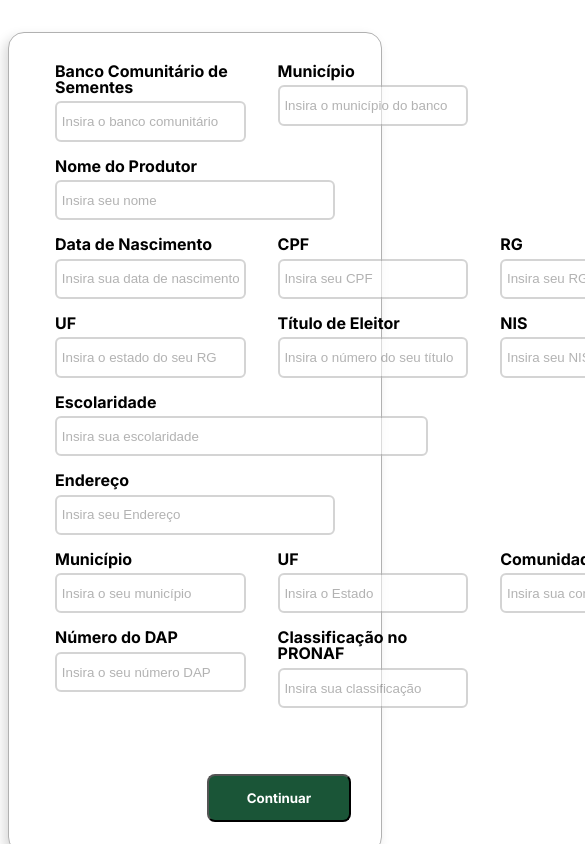
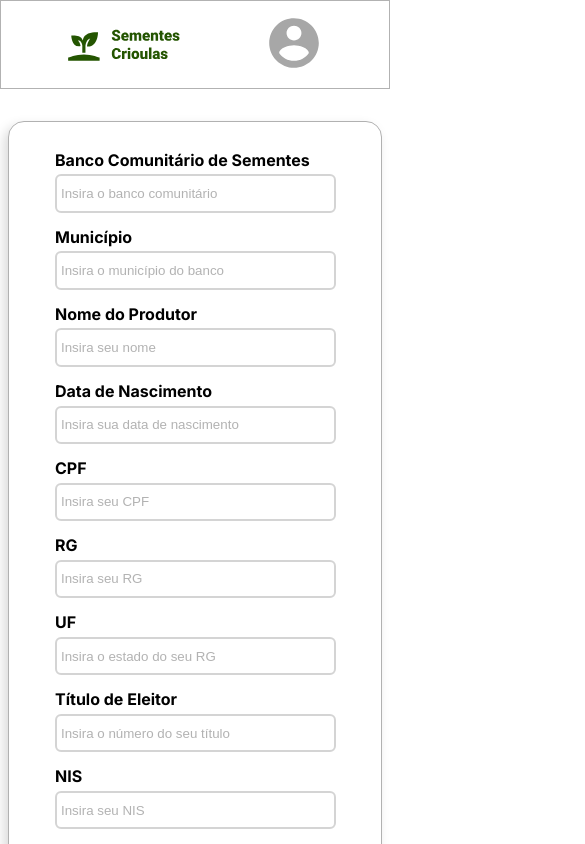
Before and after one commit to lmtsufape/coppabacs, a Next.js app in the folder frontend/: page /novoAssociado in a window 390 px wide. Shown: the top 844 px of the page, 585 px wide, since content can reach past the window. Built offline with nearby package versions, Linux system fonts and the light colour scheme.

Commit message:
:alien: Organizando a responsividade

```diff
--- a/frontend/src/app/novoAssociado/page.js
+++ b/frontend/src/app/novoAssociado/page.js
@@ -1,10 +1,12 @@
 import React from "react";
 import NewFarmerForm from "@/components/NewFarmerForm/IndexOne";
 import Footer from "@/components/Home/Footer";
+import Header from "@/components/Home/Header";
 
 export default function NewRegisterFarmer(){
     return(
         <div>
+            <Header/>
             <div>
             <NewFarmerForm/>
             </div>
--- a/frontend/src/components/FormPattern/Forms/forms.module.css
+++ b/frontend/src/components/FormPattern/Forms/forms.module.css
@@ -8,12 +8,12 @@
 }
 
 .form_control label{
-    margin-bottom: 0.4rem;
+    margin-bottom: 0.4em;
     font-weight: bold;
 }
 
 .form_control input{
-    padding: 0.3rem;
+    padding: 0.3em;
     border-radius: 6px;
     border: 2px solid #B1B1B1;
     opacity: 55%;
@@ -21,7 +21,7 @@
 }
 
 .form_control select{
-    padding: 0.3rem;
+    padding: 0.3em;
     border-radius: 6px;
     border: 2px solid #B1B1B1;
     opacity: 55%;
--- a/frontend/src/components/NewFarmerForm/Index.module.css
+++ /dev/null
@@ -1,61 +0,0 @@
-@import url('https://fonts.googleapis.com/css2?family=Inter:wght@400;500;600;700&display=swap');
-
-.boxForm{
-    display: block;
-    width: 80%;
-    max-width: 1500px;
-    min-width: none;
-    height: auto;
-    background-color: white;
-    padding: 30px;
-    margin: auto;
-    font-family: 'Inter', sans-serif;
-    justify-content: center;
-    align-items: center;
-    border-radius: 16px;
-    box-shadow: -4px 5px 12px 0px #00000026;
-    border: 0.5px solid #B1B1B1;
-    margin-top: 2em;
-}
-
-.boxForm Button{
-    display: block;
-    justify-content: flex-end;
-    margin-top: 50px;
-    margin-bottom: 0rem;
-    gap: 3%;
-}
-
-.buttonForm{
-    display: flex;
-    justify-content: right;
-}
-
-.threeSidedForm{
-    display: flex;
-    flex-direction: row;
-    justify-content: space-between;
-
-}
-.twoSidedForm{
-    display: flex;
-    flex-direction: row;
-    justify-content: space-between;
-}
-
-.biggerFormSize{
-    margin-left: 1rem;
-    margin-right: 1rem;
-}
-.largerFormSize{
-    width: 50rem;
-    margin-right: 1rem;
-    margin-left: 1rem;
-
-}
-
-.smallerFormSize{
-    width: 23.3rem;
-    margin-right: 1rem;
-    margin-left: 1rem;
-}
--- /dev/null
+++ b/frontend/src/components/NewFarmerForm/Index.module.scss
@@ -0,0 +1,112 @@
+@import url('https://fonts.googleapis.com/css2?family=Inter:wght@400;500;600;700&display=swap');
+
+.boxForm{
+    display: block;
+    width: 80%;
+    max-width: 1500px;
+    min-width: none;
+    height: auto;
+    background-color: white;
+    padding: 30px;
+    margin: auto;
+    font-family: 'Inter', sans-serif;
+    justify-content: center;
+    align-items: center;
+    border-radius: 16px;
+    box-shadow: -4px 5px 12px 0px #00000026;
+    border: 0.5px solid #B1B1B1;
+    margin-top: 2em;
+    margin-bottom: 5em;
+
+    Button{
+        display: block;
+        justify-content: flex-end;
+        margin-top: 50px;
+        margin-bottom: 0rem;
+        gap: 3%;
+
+    }
+    &__buttonForm{
+        display: flex;
+        justify-content: right;
+    }
+
+    @media screen and (max-width: 600px) {
+
+        .threeSidedForm{
+            flex-direction: column;
+            &__smallerFormSize{
+                width: 90%;
+                margin-right: 1em;
+                margin-left: 1em;
+            }
+        }
+        .twoSidedForm{
+            flex-direction: column;
+            &__smallerFormSize{
+                width: 90%;
+                margin-right: 1em;
+                margin-left: 1em;
+            }
+            &__largerFormSize{
+                width: 90%;
+                margin-right: 1em;
+                margin-left: 1em;
+            }
+        }
+        .biggerFormSize{
+            flex-direction: column;
+            width: 90%;
+        }
+        .largerFormSize{
+            flex-direction: column;
+            width: 90%;
+        }
+    }
+}
+
+
+.threeSidedForm{
+    display: flex;
+    flex-direction: row;
+
+
+    &__smallerFormSize{
+        width: 50%;
+        margin-right: 1em;
+        margin-left: 1em;
+        min-width: 25%;
+    }
+
+}
+.twoSidedForm{
+    display: flex;
+    flex-direction: row;
+
+
+    &__smallerFormSize{
+        width: 23.3em;
+        margin-right: 1em;
+        margin-left: 1em;
+    }
+    &__largerFormSize{
+        width: 70%;
+        margin-right: 1em;
+        margin-left: 1em;
+
+    }
+}
+
+.biggerFormSize{
+    width: 97.3%;
+    margin-left: 1em;
+    margin-right: 1em;
+    min-width: 50%;
+}
+.largerFormSize{
+    width: 50%;
+    margin-right: 1em;
+    margin-left: 1em;
+
+
+}
--- a/frontend/src/components/NewFarmerForm/IndexOne.js
+++ b/frontend/src/components/NewFarmerForm/IndexOne.js
@@ -1,8 +1,8 @@
 "use client"
 import React, { useState } from "react";
 import Input from "@/components/FormPattern/Forms/Input/input";
-import GreenButton from "@/components/FormPattern//Buttons/GreenButton";
-import styles from "@/components/NewFarmerForm/Index.module.css";
+import GreenButton from "@/components/FormPattern/Buttons/GreenButton";
+import styles from "@/components/NewFarmerForm/Index.module.scss";
 
 
 export default function NewFarmerForm(){
@@ -44,7 +44,7 @@ export default function NewFarmerForm(){
         <div className={styles.boxForm}>
             <form onSubmit={handleSubmit}>
                 <div className={styles.twoSidedForm}>
-                    <div className={styles.largerFormSize}>
+                    <div className={styles.twoSidedForm__largerFormSize}>
                     <Input
                         type="text"
                         text="Banco Comunitário de Sementes"
@@ -53,7 +53,7 @@ export default function NewFarmerForm(){
                         value={bankData.banco}
                         onChange={handleBankOnChange}/>
                     </div>
-                    <div className={styles.smallerFormSize}>
+                    <div className={styles.twoSidedForm__smallerFormSize}>
                     <Input
                         type="text"
                         text="Município"
@@ -74,7 +74,7 @@ export default function NewFarmerForm(){
                         onChange={handleFarmerOnChange}/>
                 </div>
                 <div className={styles.threeSidedForm}>
-                    <div className={styles.smallerFormSize}>
+                    <div className={styles.threeSidedForm__smallerFormSize}>
                         <Input
                             type="text"
                             text="Data de Nascimento"
@@ -83,7 +83,7 @@ export default function NewFarmerForm(){
                             value={farmerData.dataNascimento}
                             onChange={handleFarmerOnChange}/>
                     </div>
-                    <div className={styles.smallerFormSize}>
+                    <div className={styles.threeSidedForm__smallerFormSize}>
                     <Input
                             type="text"
                             text="CPF"
@@ -92,7 +92,7 @@ export default function NewFarmerForm(){
                             value={farmerData.cpf}
                             onChange={handleFarmerOnChange}/>
                     </div>
-                    <div className={styles.smallerFormSize}>
+                    <div className={styles.threeSidedForm__smallerFormSize}>
                     <Input
                             type="text"
                             text="RG"
@@ -103,7 +103,7 @@ export default function NewFarmerForm(){
                     </div>
                 </div>
                 <div className={styles.threeSidedForm}>
-                    <div className={styles.smallerFormSize}>
+                    <div className={styles.threeSidedForm__smallerFormSize}>
                         <Input
                             type="text"
                             text="UF"
@@ -112,7 +112,7 @@ export default function NewFarmerForm(){
                             value={farmerData.ufRg}
                             onChange={handleFarmerOnChange}/>
                     </div>
-                    <div className={styles.smallerFormSize}>
+                    <div className={styles.threeSidedForm__smallerFormSize}>
                     <Input
                             type="text"
                             text="Título de Eleitor"
@@ -121,7 +121,7 @@ export default function NewFarmerForm(){
                             value={farmerData.tituloEleitor}
                             onChange={handleFarmerOnChange}/>
                     </div>
-                    <div className={styles.smallerFormSize}>
+                    <div className={styles.threeSidedForm__smallerFormSize}>
                         <Input
                             type="text"
                             text="NIS"
@@ -131,7 +131,7 @@ export default function NewFarmerForm(){
                             onChange={handleFarmerOnChange}/>
                     </div>
                 </div>
-                <div className={styles.smallerFormSize}>
+                <div className={styles.largerFormSize}>
                     <Input
                             type="text"
                             text="Escolaridade"
@@ -150,7 +150,7 @@ export default function NewFarmerForm(){
                             onChange={handleFarmerOnChange}/>
                 </div>
                 <div className={styles.threeSidedForm}>
-                    <div className={styles.smallerFormSize}>
+                    <div className={styles.threeSidedForm__smallerFormSize}>
                     <Input
                             type="text"
                             text="Município"
@@ -159,7 +159,7 @@ export default function NewFarmerForm(){
                             value={farmerData.municipio}
                             onChange={handleFarmerOnChange}/>
                     </div>
-                    <div className={styles.smallerFormSize}>
+                    <div className={styles.threeSidedForm__smallerFormSize}>
                     <Input
                             type="text"
                             text="UF"
@@ -168,7 +168,7 @@ export default function NewFarmerForm(){
                             value={farmerData.uf}
                             onChange={handleFarmerOnChange}/>
                     </div>
-                    <div className={styles.smallerFormSize}>
+                    <div className={styles.threeSidedForm__smallerFormSize}>
                     <Input
                             type="text"
                             text="Comunidade"
@@ -179,7 +179,7 @@ export default function NewFarmerForm(){
                     </div>
                 </div>
                 <div className={styles.twoSidedForm}>
-                    <div className={styles.smallerFormSize}>
+                    <div className={styles.twoSidedForm__smallerFormSize}>
                     <Input
                             type="text"
                             text="Número do DAP"
@@ -188,7 +188,7 @@ export default function NewFarmerForm(){
                             value={farmerData.dap}
                             onChange={handleFarmerOnChange}/>
                     </div>
-                    <div className={styles.smallerFormSize}>
+                    <div className={styles.twoSidedForm__smallerFormSize}>
                     <Input
                             type="text"
                             text="Classificação no PRONAF"
@@ -198,7 +198,7 @@ export default function NewFarmerForm(){
                             onChange={handleFarmerOnChange}/>
                     </div>
                 </div>
-                <div className={styles.buttonForm}>
+                <div className={styles.boxForm__buttonForm}>
                     <GreenButton
                         text="Continuar"/>
                 </div>
```
Also changed, not shown: frontend/src/components/NewFarmerForm/IndexTwo.js (+4 -4 lines).
